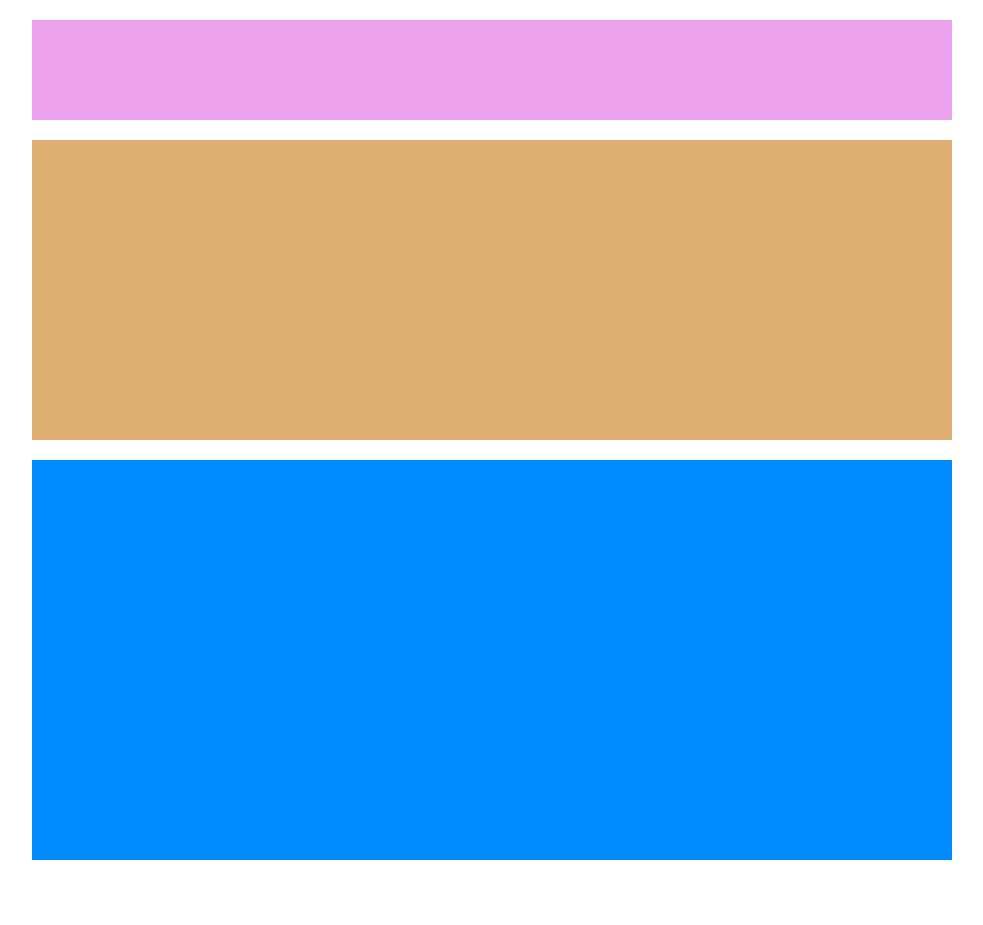
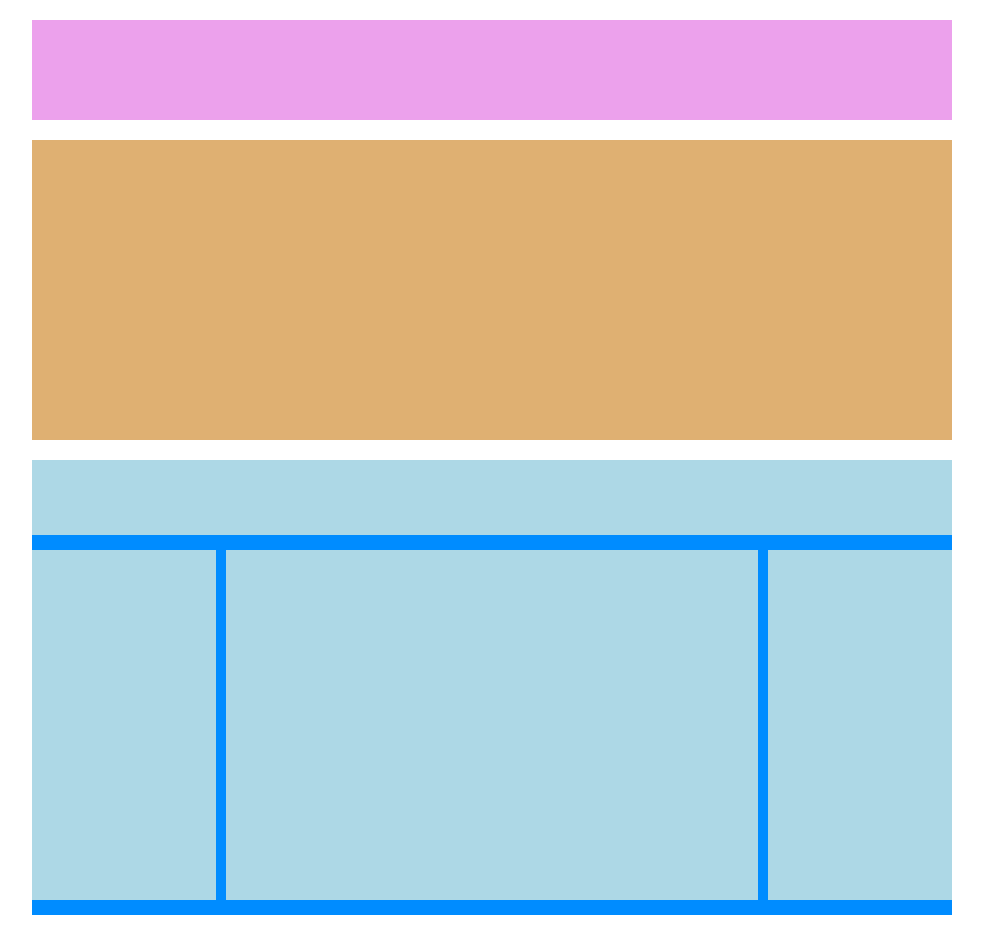
Before and after one commit to LeonardoCeccarelli/htmlcss-struttura-wp, a plain HTML site: page index.html in a window 1280 px wide. Shown: the whole page, without its empty margins (148-1131 px from the left). Before the commit the page ends 860 px from the top, so only its background shows below. Drawn offline with Linux system fonts and the light colour scheme.

Commit message:
Fine main con sezione colonne

```diff
--- a/css/style.css
+++ b/css/style.css
@@ -15,13 +15,50 @@ header {
     background-color: rgb(236, 161, 236);
 }
 
-.f_section {
+.fst_section {
     height: 300px;
     background-color: rgb(223, 176, 114);
     margin-bottom: 20px;
 }
 
-.s_section {
-    height: 400px;
+.snd_section {
     background-color: rgb(0, 140, 255);
+    margin-bottom: 10px;
 }
+
+.background_s {
+    background-color: lightblue;
+}
+
+.top_s_section {
+    height: 75px;
+    margin-bottom: 15px;
+}
+
+.float_left {
+    float: left;
+}
+
+.clearfix::after {
+    content: "";
+    display: table;
+    clear: both;
+}
+
+.fst_column {
+    height: 350px;
+    width: 20%;
+    margin-right: 10px;
+}
+
+.snd_column {
+    height: 350px;
+    width: -webkit-calc(100% - 40% - 20px);
+}
+
+.trd_column {
+    height: 350px;
+    width: 20%;
+    margin-left: 10px;
+    margin-bottom: 15px;
+}
--- a/index.html
+++ b/index.html
@@ -14,29 +14,29 @@
 
         <main>
 
-            <section class="f_section">
+            <section class="fst_section">
 
             </section>
 
-            <section class="s_section">
+            <section class="snd_section clearfix">
 
                 <!-- header seconda sezione -->
-                <div>
+                <div class="top_s_section background_s">
 
                 </div>
 
                 <!-- prima colonna -->
-                <div>
+                <div class="fst_column background_s float_left">
 
                 </div>
 
                     <!-- seconda colonna -->
-                <div>
+                <div class="snd_column background_s float_left">
 
                 </div>
 
                 <!-- terza colonna -->
-                <div>
+                <div class="trd_column background_s float_left">
 
                 </div>
 
```
